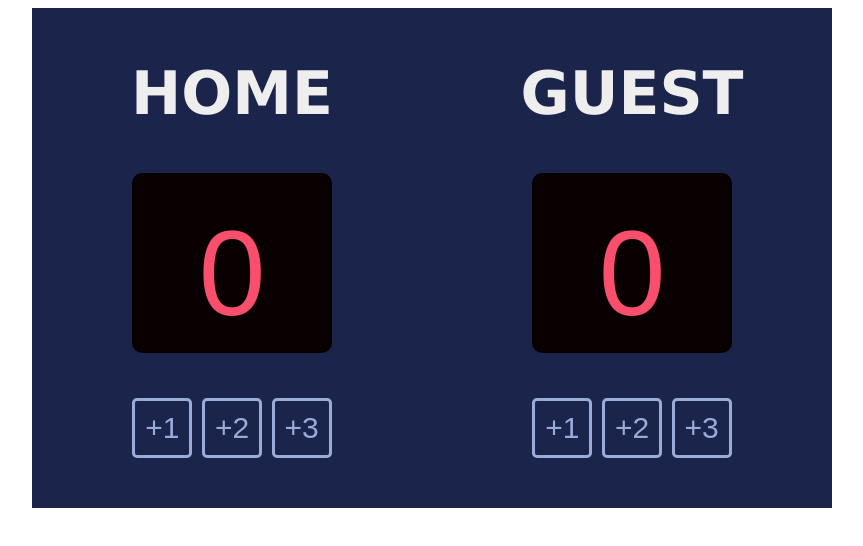
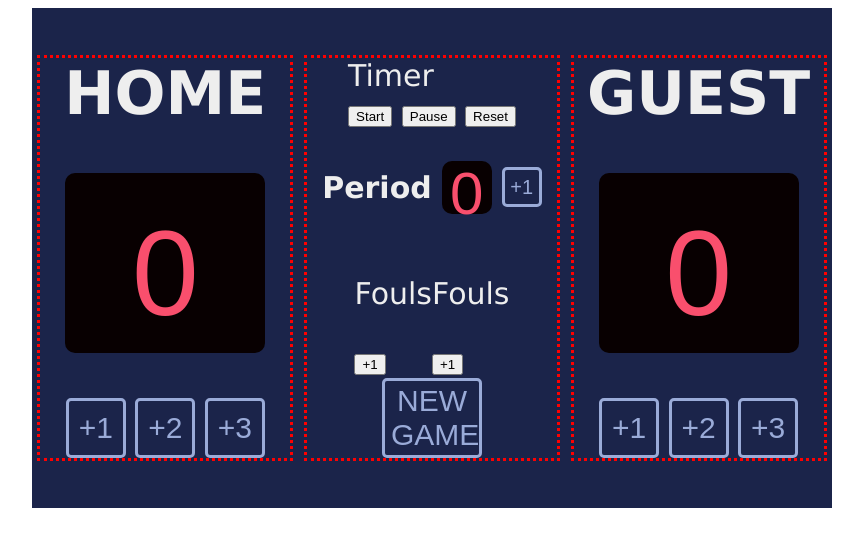
Before and after one commit to ItamarLu/BasketballScoreboard-ScrimbaSoloProject, a plain HTML site: page index.html in a window 1280 px wide. Shown: the whole page, without its empty margins (208-1071 px from the left). Drawn offline with Linux system fonts and the light colour scheme; a web font is replaced by a local one.

Commit message:
Added more things

```diff
--- a/index.css
+++ b/index.css
@@ -19,6 +19,7 @@
   color: #EEEEEE;
   font-family: Verdana, Geneva, Tahoma, sans-serif;
   font-size: 30px;
+  border: 3px dotted red;
 }
 
 #home-text {
@@ -56,3 +57,42 @@
 .btn:hover {
   background: #0F142B;
 }
+
+#newGameButton {
+  width: 100px;
+  height: 80px;
+}
+
+#FoulsScore{
+  display: flex;
+}
+
+#periodNumber {
+  background: #080001;
+  color: #F94F6D;
+  font-size: 60px;
+  width: 50px;
+  height: 40px;
+  font-family: 'Cursed Timer ULiL', sans-serif;
+  border-radius: 10px;
+  display: flex;
+  justify-content: center;
+  align-items: center;
+  padding-top: 13px;
+  margin: 10px;
+}
+
+#period {
+  display: flex;
+  justify-content: center;
+  align-items: center;
+}
+
+#periodButton{
+  width: 40px;
+  height: 40px;
+  font-size: 20px;
+  display: flex;
+  justify-content: center;
+  align-items: center;
+}
--- a/index.html
+++ b/index.html
@@ -20,6 +20,30 @@
       </div>
     </div>
     <div class="side">
+      <div>
+        <div>Timer</div>
+        <button>Start</button>
+        <button>Pause</button>
+        <button>Reset</button>
+      </div>
+      <div id="period">
+        <h4>Period</h4>
+        <div id="periodNumber">0</div>
+        <button class="btn" id="periodButton">+1</button>
+      </div>
+      <div id="FoulsScore">
+          <div>
+            <p>Fouls</p>
+            <button>+1</button>
+          </div>
+          <div>
+            <p>Fouls</p>
+            <button>+1</button>
+          </div>
+        </div>
+      <button class="btn" id="newGameButton">NEW GAME</button>
+    </div>
+    <div class="side">
       <h1 id="guest-text">GUEST</h1>
       <div class="score" id="guestScore"></div>
       <div>
```
